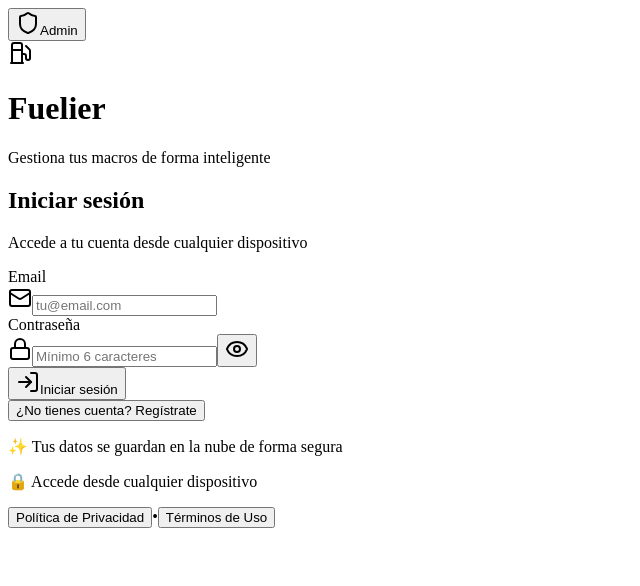
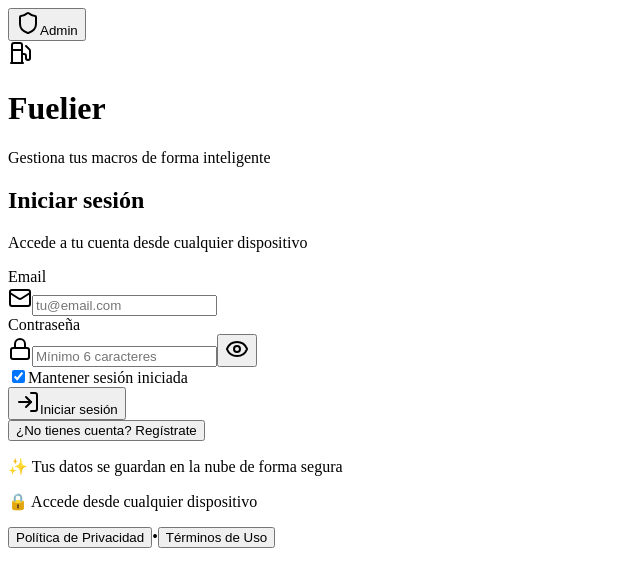
Before and after one commit to noxmotorscarsinfo-prog/fuelier-app, a React (Vite) app: page / in a window 1280 px wide. Shown: the top 586 px of the page, without its empty margins (0-640 px from the left). Built offline with nearby package versions, Linux system fonts and the light colour scheme; the HTML template or start-up script is replaced by a standard one.

Commit message:
autoguardado de sesion

```diff
--- a/src/app/components/LoginAuth.tsx
+++ b/src/app/components/LoginAuth.tsx
@@ -16,6 +16,7 @@ export default function LoginAuth({ onLoginSuccess, onSignupSuccess, onAdminAcce
   const [showPassword, setShowPassword] = useState(false);
   const [name, setName] = useState('');
   const [error, setError] = useState('');
+  const [rememberMe, setRememberMe] = useState(true); // Por defecto activado
 
   const validateEmail = (email: string) => {
     return /^[^\s@]+@[^\s@]+\.[^\s@]+$/.test(email);
@@ -39,6 +40,9 @@ export default function LoginAuth({ onLoginSuccess, onSignupSuccess, onAdminAcce
       setError('Por favor, introduce tu nombre');
       return;
     }
+
+    // Guardar preferencia de recordar sesión
+    localStorage.setItem('fuelier_remember_session', JSON.stringify(rememberMe));
 
     if (isSignup) {
       if (onSignupSuccess) {
@@ -158,6 +162,22 @@ export default function LoginAuth({ onLoginSuccess, onSignupSuccess, onAdminAcce
               </div>
             </div>
 
+            {/* Checkbox de recordar sesión */}
+            {!isSignup && (
+              <div className="flex items-center">
+                <input
+                  type="checkbox"
+                  id="rememberMe"
+                  checked={rememberMe}
+                  onChange={(e) => setRememberMe(e.target.checked)}
+                  className="w-4 h-4 text-emerald-600 border-neutral-300 rounded focus:ring-emerald-500 focus:ring-2 cursor-pointer"
+                />
+                <label htmlFor="rememberMe" className="ml-2 text-sm text-neutral-700 cursor-pointer select-none">
+                  Mantener sesión iniciada
+                </label>
+              </div>
+            )}
+
             {error && (
               <div className="bg-red-50 border border-red-200 text-red-700 px-4 py-3 rounded-xl text-sm">
                 {error}
--- a/src/utils/supabaseClient.ts
+++ b/src/utils/supabaseClient.ts
@@ -18,10 +18,16 @@ export const supabase: SupabaseClient = (() => {
       // Retornar un cliente vacío para evitar errores en desarrollo
       supabaseInstance = createClient('https://placeholder.supabase.co', 'placeholder-key');
     } else {
+      // Verificar si el usuario quiere recordar la sesión
+      const rememberSession = localStorage.getItem('fuelier_remember_session');
+      const shouldRemember = rememberSession ? JSON.parse(rememberSession) : true;
+
       supabaseInstance = createClient(supabaseUrl, supabaseAnonKey, {
         auth: {
           persistSession: true,
           autoRefreshToken: true,
+          storage: shouldRemember ? window.localStorage : window.sessionStorage,
+          storageKey: 'fuelier-auth-token',
         }
       });
     }
```
